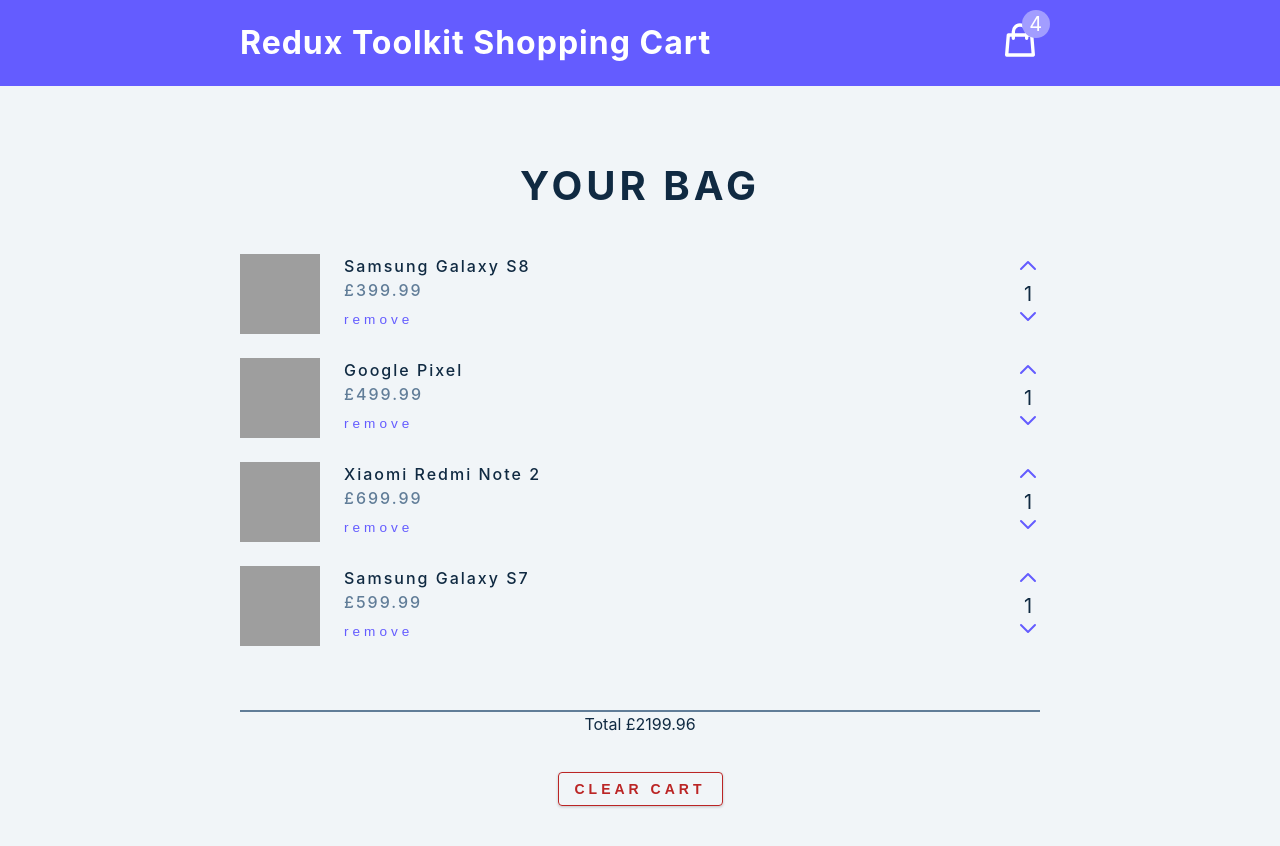
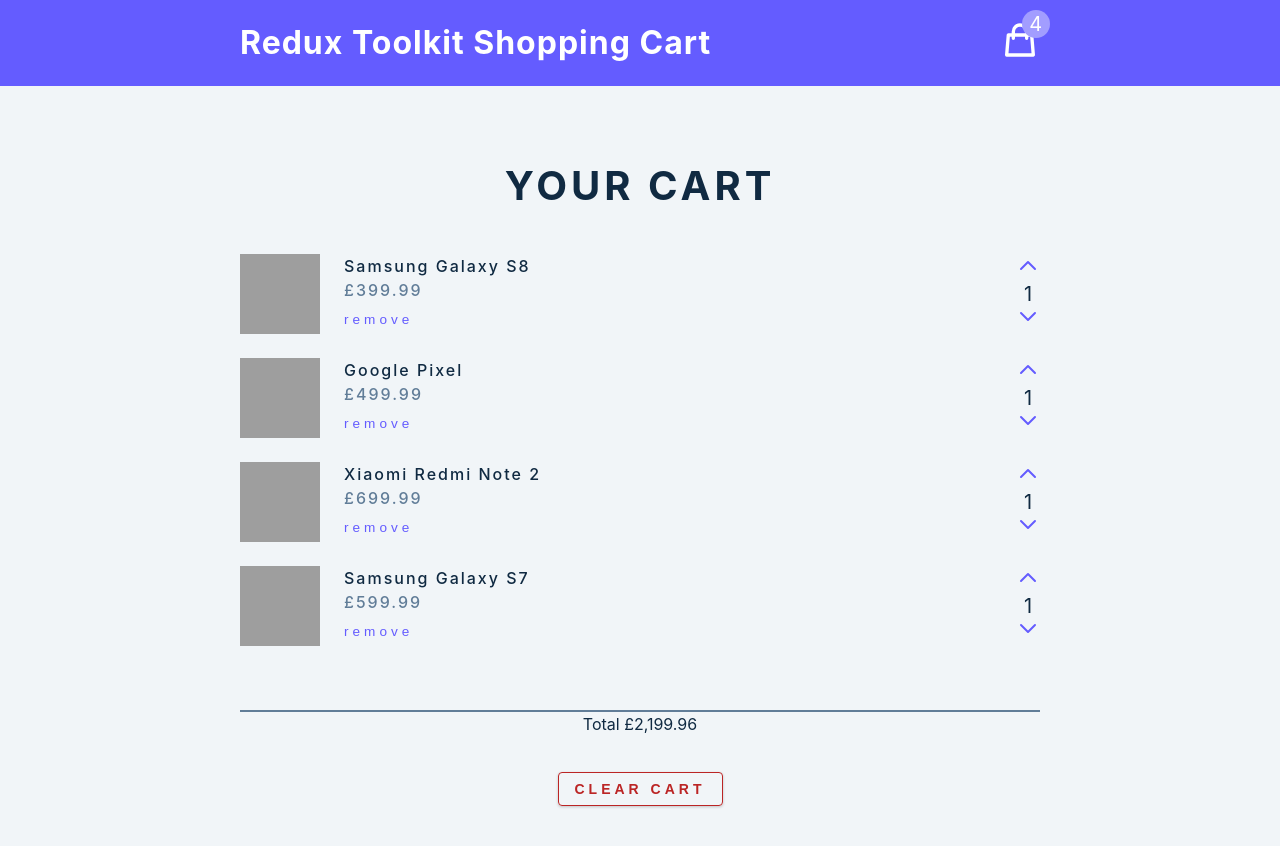
Before and after one commit to mike-shields-dev/redux-toolkit-tutorial, a React (Vite) app: page / in a window 1280 px wide. Built offline with nearby package versions, Linux system fonts and the light colour scheme; grey boxes are pictures that could not be loaded.

Commit message:
feat: Use formatPrice helper and change 'bag' to 'cart' for consistency

```diff
--- a/src/components/CartContainer.jsx
+++ b/src/components/CartContainer.jsx
@@ -1,6 +1,7 @@
 import { useDispatch, useSelector } from "react-redux";
 import CartItem from "./CartItem";
 import { clearCart } from "../features/cart/cartSlice";
+import { formatPrice } from "../utils/helpers";
 
 const CartContainer = () => {
   const { cartItems, amount, total } = useSelector((store) => store.cart);
@@ -9,7 +10,7 @@
   return (
     <section className="cart">
       <header>
-        <h2>your bag</h2>
+        <h2>your cart</h2>
         {amount < 1 && <h4 className="empty-cart">is empty</h4>}
       </header>
 
@@ -23,7 +24,7 @@
       <footer>
         <hr />
         <div className="cart-total">
-          Total <span>£{total}</span>
+          Total <span>{formatPrice(total)}</span>
         </div>
         <button
           type="button"
```
